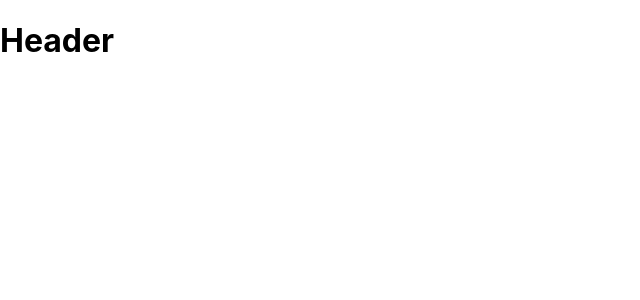
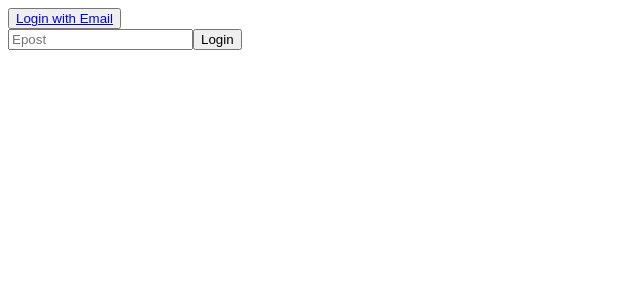
Before and after one commit to kamiifx/Oppgaver_Leksjon_1, a React (Create React App) app in the folder client/: page /login in a window 1280 px wide. Shown: the top 300 px of the page, without its empty margins (0-640 px from the left). Built offline with nearby package versions, Linux system fonts and the light colour scheme; no server answers.

Commit message:
Login Complete mangler styling

```diff
--- a/client/package.json
+++ b/client/package.json
@@ -11,8 +11,12 @@
     "node-sass": "^5.0.0",
     "react": "^17.0.1",
     "react-dom": "^17.0.1",
+    "react-hook-form": "^6.11.2",
+    "react-redux": "^7.2.2",
     "react-router-dom": "^5.2.0",
     "react-scripts": "4.0.0",
+    "redux": "^4.0.5",
+    "redux-thunk": "^2.3.0",
     "sass-loader": "^10.1.0",
     "styled-components": "^5.2.1",
     "styled-normalize": "^8.0.7",
--- a/client/src/Components/App.js
+++ b/client/src/Components/App.js
@@ -2,15 +2,18 @@ import React from 'react';
 import {BrowserRouter,Route} from 'react-router-dom';
 import Home from "./Home";
 import Header from "./Header"
+import LoginForm from "./LoginForm";
+import AuthProvider from '../contex/authProvider.js';
 
 function App() {
   return (
       <div className="App">
           <BrowserRouter>
-        <div>
+                  <AuthProvider>
                       <Header/>
                       <Route exact path='/' component={Home}/>
-        </div>
+                      <Route exact path='/login' component={LoginForm}/>
+                  </AuthProvider>
           </BrowserRouter>
       </div>
   );
--- a/client/src/Components/Header.js
+++ b/client/src/Components/Header.js
@@ -1,10 +1,11 @@
 import React from 'react';
+
 
 function Header(){
 
     return(
         <div>
-            <h1>Header</h1>
+            <button><a href="/login">Login with Email</a></button>
         </div>
     )
 }
--- a/client/src/Components/Home.js
+++ b/client/src/Components/Home.js
@@ -1,5 +1,6 @@
 import React,{useEffect,useState} from 'react';
 import {list} from "../utils/pollService";
+import LoginForm from "./LoginForm";
 
 function Home(){
     const [polls, setPolls] = useState(null);
--- /dev/null
+++ b/client/src/Components/LoginForm.js
@@ -0,0 +1,37 @@
+import React, {useState} from 'react';
+import {useForm} from "react-hook-form";
+import {useHistory} from 'react-router-dom';
+import {login} from "../utils/authService";
+import {useAuthContex} from "../contex/authProvider";
+
+function LoginForm(){
+    const [success, setSuccess] = useState(false);
+    const [error,setError] = useState(null);
+    const {setUser} = useAuthContex();
+    const history = useHistory();
+    const {register,errors,handleSubmit,formState} = useForm({mode:'onBlur'})
+
+    const onSubmit = async(creds) => {
+        const {data} = await login(creds);
+        if (!data.success){
+            setError(data.message);
+        } else {
+            const user = data?.user;
+            const expire = JSON.parse(window.atob(data.token.split('.')[1])).exp;
+            setUser({...user,expire})
+            setSuccess(true);
+            history.push('/');
+        }
+    }
+
+    return(
+        <div>
+            <form action="" onSubmit={handleSubmit(onSubmit)}>
+                <input type="text" id="email" placeholder="Epost" name="email" type="email" ref={register({required:true,})}/>
+                <button type="submit">Login</button>
+            </form>
+        </div>
+    )
+}
+
+export default LoginForm;
--- /dev/null
+++ b/client/src/contex/authProvider.js
@@ -0,0 +1,32 @@
+import React, {createContext, useContext, useEffect, useState} from 'react';
+import {getUserInfo} from "../utils/authService";
+
+const authContex = createContext();
+const {Provider} = authContex;
+const AuthProvider = ({children}) => {
+    const [user,setUser] = useState(null);
+    const [loading, setLoading] = useState(false)
+    console.log(user)
+    useEffect(() => {
+        const fetchUserData = async () => {
+            if (user === null){
+                setLoading(true);
+                const {data} = await getUserInfo();
+                if (data?.success){
+                    const currentUser = data.data;
+                    setUser(currentUser)
+                }else {
+                    setUser(null);
+                }
+                setLoading(false);
+            }
+        };
+        fetchUserData();
+    },[user])
+
+    return <Provider value={{user,setUser}}>{children}</Provider>
+};
+
+export const useAuthContex = () => useContext(authContex)
+
+export default AuthProvider;
--- a/client/src/index.css
+++ /dev/null
@@ -1,13 +0,0 @@
-body {
-  margin: 0;
-  font-family: -apple-system, BlinkMacSystemFont, 'Segoe UI', 'Roboto', 'Oxygen',
-    'Ubuntu', 'Cantarell', 'Fira Sans', 'Droid Sans', 'Helvetica Neue',
-    sans-serif;
-  -webkit-font-smoothing: antialiased;
-  -moz-osx-font-smoothing: grayscale;
-}
-
-code {
-  font-family: source-code-pro, Menlo, Monaco, Consolas, 'Courier New',
-    monospace;
-}
--- a/client/src/index.js
+++ b/client/src/index.js
@@ -1,6 +1,5 @@
 import React from 'react';
 import ReactDOM from 'react-dom';
-import './index.css';
 import App from './Components/App';
 import reportWebVitals from './reportWebVitals';
 
--- /dev/null
+++ b/client/src/utils/authService.js
@@ -0,0 +1,28 @@
+import http from "./http";
+
+
+
+
+export const getUserInfo = async () => {
+    try {
+        return await http.get('/me')
+    }catch (err){
+        return err.response;
+    }
+}
+
+export const login = async (emailCred) => {
+    try {
+        return await http.post('/login', {...emailCred});
+    }catch (err){
+        return err.response;
+    }
+};
+
+export const logout = async () => {
+  try {
+      return await http.post('/logout')
+  }catch (err){
+      return err.response;
+  }
+};
--- a/client/src/utils/http.js
+++ b/client/src/utils/http.js
@@ -1,7 +1,8 @@
 import Axios from "axios";
 
 const http = Axios.create({
-    baseURL: "http://localhost:5000/api/"
+    baseURL: "http://localhost:5000/api/",
+    withCredentials:true,
 })
 
 export default http;
```
Also changed, not shown: 1 other file (tests, documents, lock files or other folders). Lines whose indentation alone changed are shown as unchanged.
